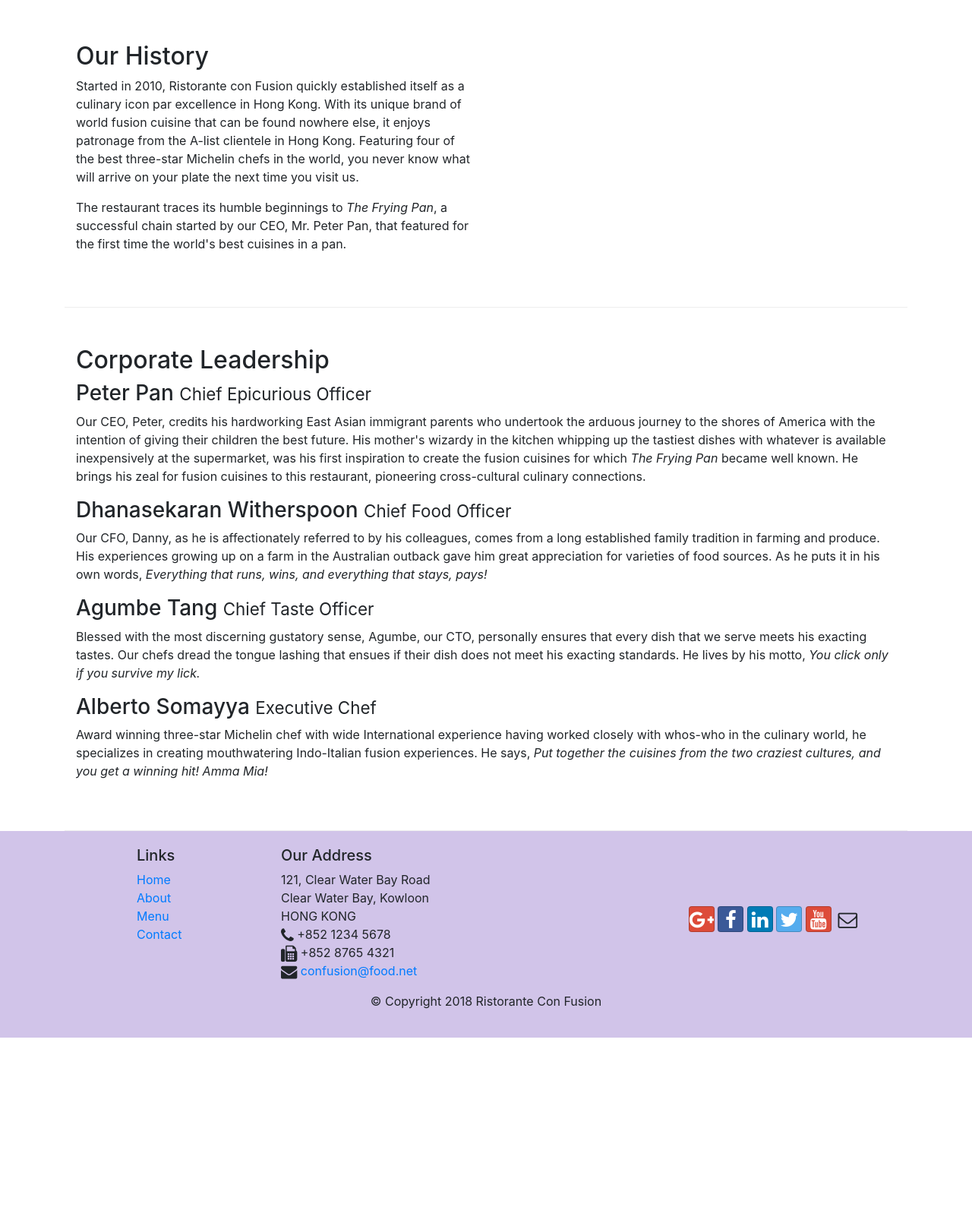
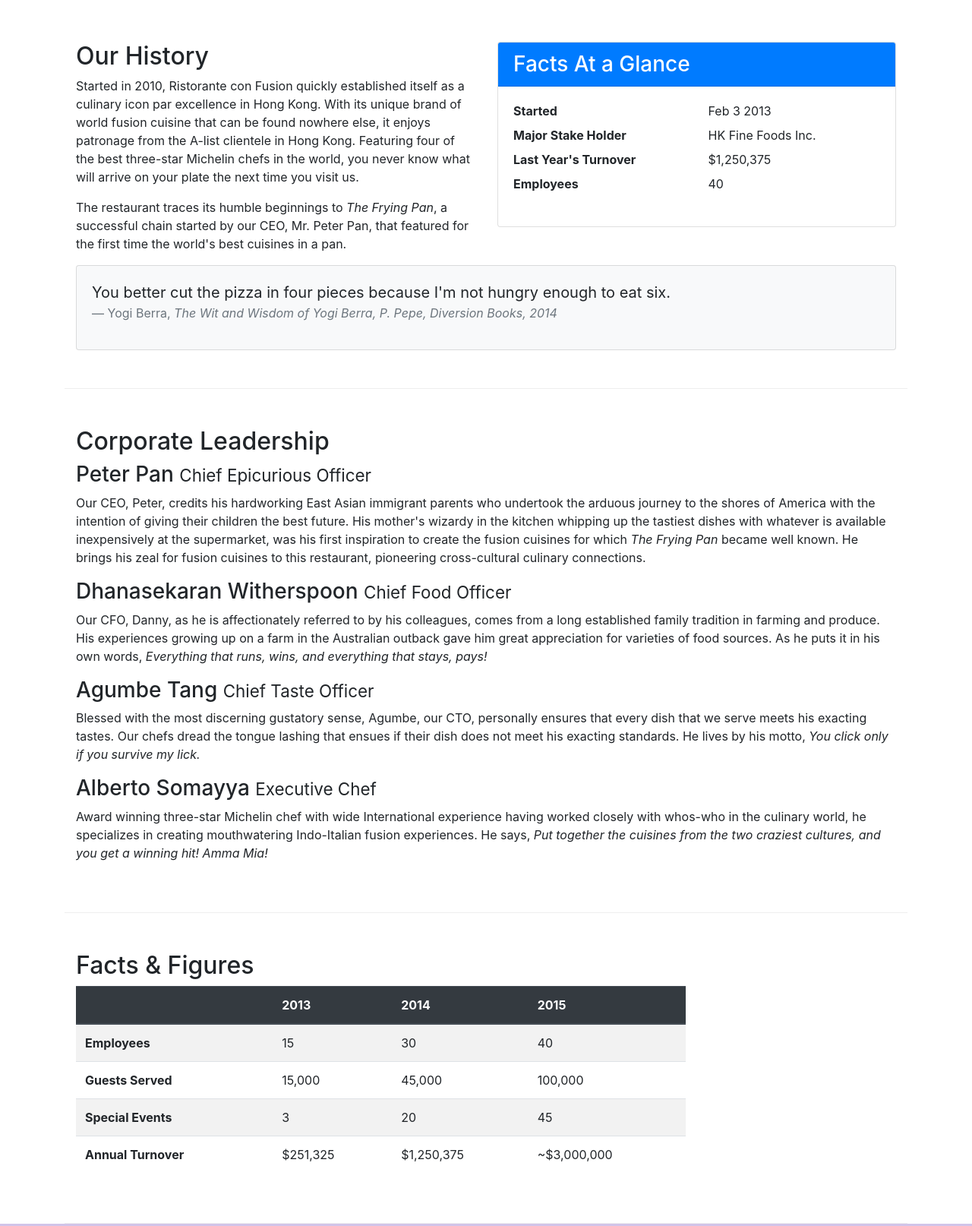
Before and after one commit to ttanner44/git-test, a website: page aboutus.html in a window 1280 px wide. Shown: the part 460-2074 px from the top of the page at 76% size. Before the commit the page ends 1826 px from the top, so only its background shows below. Drawn offline with nearby package versions, Linux system fonts and the light colour scheme.

Commit message:
Tables and Cards

```diff
--- a/aboutus.html
+++ b/aboutus.html
@@ -58,13 +58,39 @@
         </div>
 
         <div class="row row-content">
-            <div class="col-12 col-sm-6">
+            <div class="col-sm-6">
                 <h2>Our History</h2>
                 <p>Started in 2010, Ristorante con Fusion quickly established itself as a culinary icon par excellence in Hong Kong. With its unique brand of world fusion cuisine that can be found nowhere else, it enjoys patronage from the A-list clientele in Hong Kong.  Featuring four of the best three-star Michelin chefs in the world, you never know what will arrive on your plate the next time you visit us.</p>
                 <p>The restaurant traces its humble beginnings to <em>The Frying Pan</em>, a successful chain started by our CEO, Mr. Peter Pan, that featured for the first time the world's best cuisines in a pan.</p>
             </div>
-            <div class="col-12 col-sm">
+            <div class="col-sm">
+                <div class="card">
+                    <h3 class="card-header bg-primary text-white">Facts At a Glance</h3>
+                    <div class="card-body">
+                        <dl class="row">
+                            <dt class="col-6">Started</dt>
+                            <dd class="col-6">Feb 3 2013</dd>
+                            <dt class="col-6">Major Stake Holder</dt>
+                            <dd class="col-6">HK Fine Foods Inc.</dd>
+                            <dt class="col-6">Last Year's Turnover</dt>
+                            <dd class="col-6">$1,250,375</dd>
+                            <dt class="col-6">Employees</dt>
+                            <dd class="col-6">40</dd>
+                        </dl>
+                    </div>
+                </div>
             </div>
+            <div class="col-12">
+                <div class="card card-body bg-light">
+                    <blockquote class="blockquote">
+                        <p class="mb-0">You better cut the pizza in four pieces because I'm not hungry enough to eat six.</p>
+                        <footer class="blockquote-footer">Yogi Berra,
+                            <cite title="Source Title">The Wit and Wisdom of Yogi Berra, P. Pepe, Diversion Books, 2014</cite>
+                        </footer>
+                    </blockquote>
+                </div>
+            </div>
+
         </div>
 
         <div class="row row-content">
@@ -80,6 +106,52 @@
                 <p class="d-none d-sm-block">Award winning three-star Michelin chef with wide International experience having worked closely with whos-who in the culinary world, he specializes in creating mouthwatering Indo-Italian fusion experiences. He says, <em>Put together the cuisines from the two craziest cultures, and you get a winning hit! Amma Mia!</em></p>
             </div>
        </div>
+
+       <div class="row row-content">
+            <div class="col-12 col-sm-9">
+                <h2>Facts &amp; Figures</h2>
+                <div class="table-responsive">
+                    <table class="table table-striped">
+                        <thead class="thead-dark">
+                            <tr>
+                                <th>&nbsp;</th>
+                                <th>2013</th>
+                                <th>2014</th>
+                                <th>2015</th>
+                            </tr>
+                        </thead>
+                        <tbody>
+                            <tr>
+                                <th>Employees</th>
+                                <td>15</td>
+                                <td>30</td>
+                                <td>40</td>
+                            </tr>
+                            <tr>
+                                <th>Guests Served</th>
+                                <td>15,000</td>
+                                <td>45,000</td>
+                                <td>100,000</td>
+                            </tr>
+                            <tr>
+                                <th>Special Events</th>
+                                <td>3</td>
+                                <td>20</td>
+                                <td>45</td>
+                            </tr>
+                            <tr>
+                                <th>Annual Turnover</th>
+                                <td>$251,325</td>
+                                <td>$1,250,375</td>
+                                <td>~$3,000,000</td>
+                            </tr>
+                        </tbody>
+                    </table>
+                </div>
+            </div>
+            <div class="col-12- col-sm-3"></div>
+       </div>
+
     </div>
 
     <footer class="footer">
```
Also changed, not shown: test.html (deleted, +0 -13 lines).
